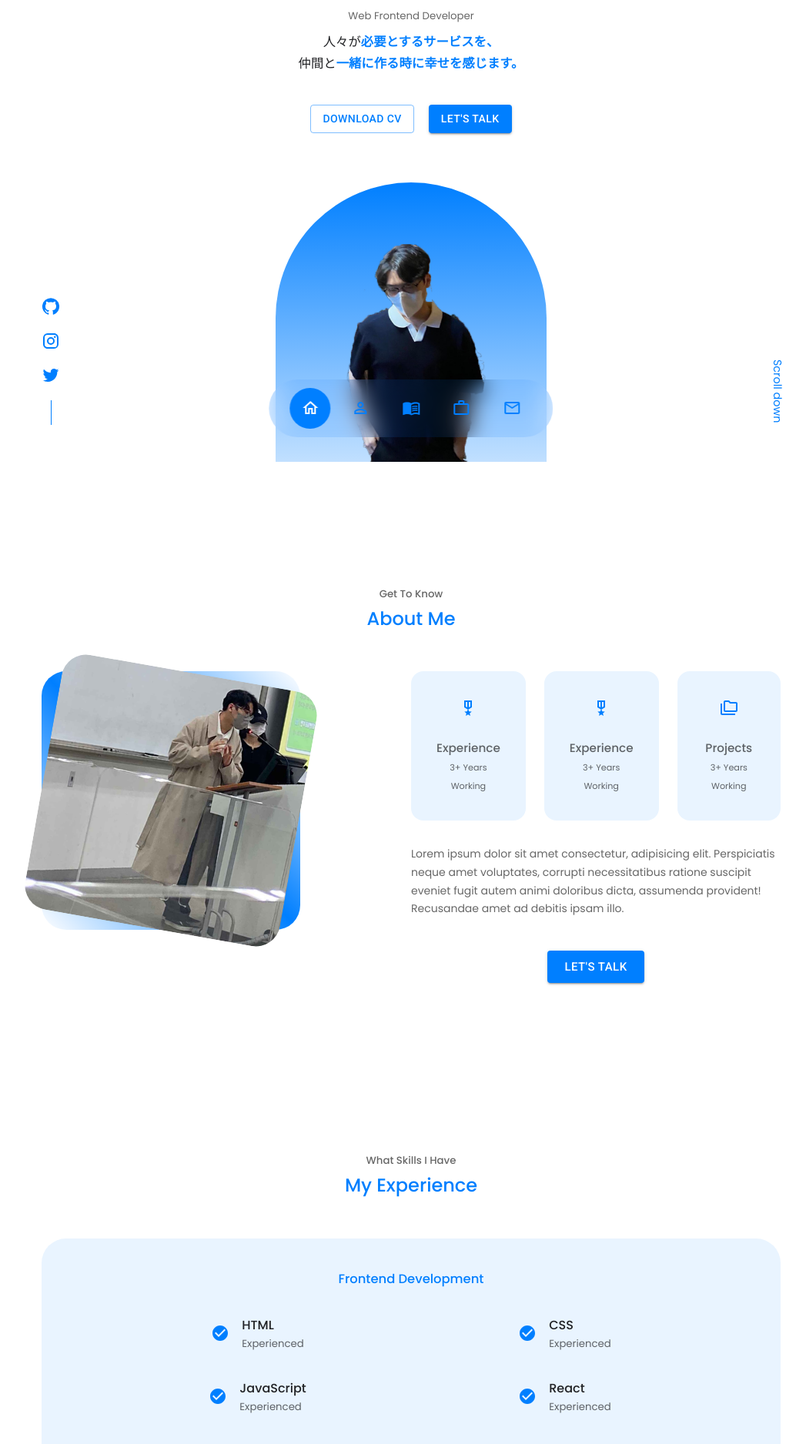
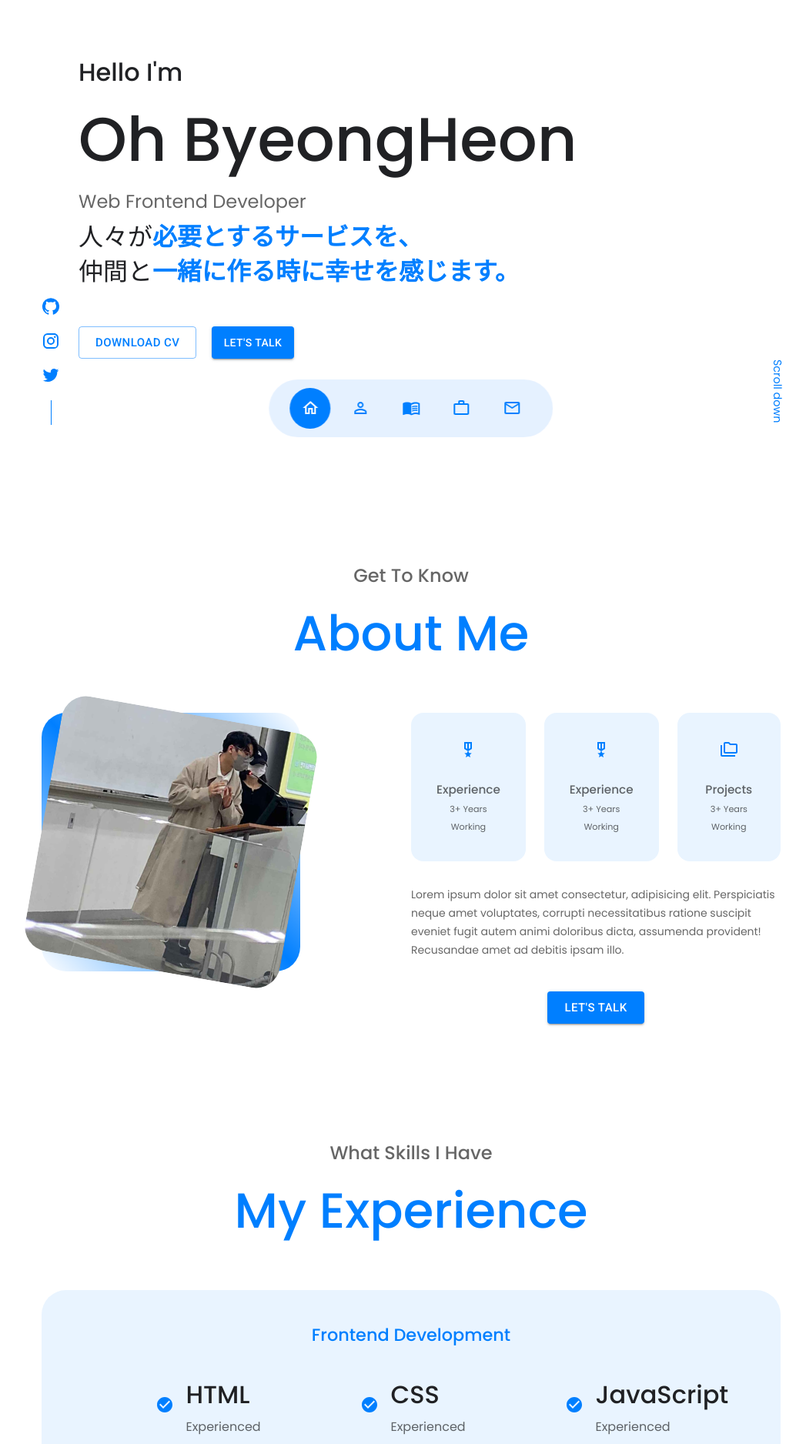
Before and after one commit to hi1004/portfolio, a React (Create React App) app: page / in a window 1280 px wide. Shown: the part 200-2076 px from the top of the page at 77% size, without its empty margins (106-1153 px from the left). Built offline with nearby package versions, Linux system fonts and the light colour scheme.

Commit message:
header layout & font-size & modify about

```diff
--- a/src/components/about/About.jsx
+++ b/src/components/about/About.jsx
@@ -25,7 +25,7 @@ const About = () => {
       <h5>Get To Know</h5>
       <h2>About Me</h2>
       <AboutContainer>
-        <AboutMe className={active ? 'active' : ''}>
+        <AboutMe>
           <AboutImg>
             <Img src={ME} alt="About Image" />
           </AboutImg>
--- a/src/components/about/AboutStyle.js
+++ b/src/components/about/AboutStyle.js
@@ -24,7 +24,7 @@ export const AboutContainer = styled(Container)`
   }
 `;
 export const AboutMe = styled.div`
-  width: 50%;
+  width: 100%;
   aspect-ratio: 1/1;
   border-radius: 2rem;
   transition: 1s;
@@ -37,10 +37,6 @@ export const AboutMe = styled.div`
   );
   display: grid;
   place-items: center;
-
-  &.active {
-    width: 100%;
-  }
 
   ${props => props.theme.device.desktop} {
     width: 50%;
--- a/src/components/experience/Experience.jsx
+++ b/src/components/experience/Experience.jsx
@@ -1,6 +1,6 @@
 import React from 'react';
 import CheckCircleIcon from '@mui/icons-material/CheckCircle';
-import { TextLight } from '../../styles/CommonSyle';
+
 import {
   ExperienceSection,
   ExperienceContainer,
@@ -8,6 +8,7 @@ import {
   Content,
   Details,
   IconBox,
+  styledTextLight as TextLight,
   Text,
 } from './ExperienceStyle';
 
@@ -70,7 +71,7 @@ const Experience = () => {
                 <CheckCircleIcon />
               </IconBox>
               <Text>
-                <h4>Node JS</h4>
+                <h4>Node</h4>
                 <TextLight>Experienced</TextLight>
               </Text>
             </Details>
--- a/src/components/experience/ExperienceStyle.js
+++ b/src/components/experience/ExperienceStyle.js
@@ -1,7 +1,9 @@
 import styled from 'styled-components';
-import { Container } from '../../styles/CommonSyle';
+import { Container, TextLight } from '../../styles/CommonSyle';
 
-export const ExperienceSection = styled.section``;
+export const ExperienceSection = styled.section`
+  height: calc(100vh - 90px);
+`;
 
 export const ExperienceContainer = styled(Container)`
   display: grid;
@@ -24,6 +26,7 @@ export const FrontEnd = styled.div`
   > h3 {
     text-align: center;
     margin-bottom: 2rem;
+    font-size: 1.4rem;
     color: ${props => props.theme.colors.primary};
   }
 
@@ -45,15 +48,25 @@ export const FrontEnd = styled.div`
 
 export const Content = styled.div`
   display: grid;
-  grid-template-columns: 1fr 1fr;
+  grid-template-columns: 1fr 1fr 1fr;
   row-gap: 2rem;
+  place-items: center;
+  ${props => props.theme.device.desktop} {
+    padding: 2rem;
+    grid-template-columns: 1fr 1fr;
+  }
+
+  ${props => props.theme.device.tablet} {
+    padding: 1rem;
+    grid-template-columns: 1fr;
+  }
 `;
 
 export const Details = styled.article`
   display: flex;
-  justify-content: center;
   align-items: center;
   gap: 1rem;
+  width: 50%;
 `;
 
 export const IconBox = styled.div`
@@ -61,4 +74,15 @@ export const IconBox = styled.div`
   color: ${props => props.theme.colors.primary};
 `;
 
-export const Text = styled.div``;
+export const Text = styled.div`
+  h4 {
+    font-size: 2rem;
+    ${props => props.theme.device.desktop} {
+      font-size: 1.5rem;
+    }
+  }
+`;
+
+export const styledTextLight = styled(TextLight)`
+  font-size: 1rem;
+`;
--- a/src/components/header/CTA.jsx
+++ b/src/components/header/CTA.jsx
@@ -6,7 +6,7 @@ const CV = '';
 const CTA = () => {
   return (
     <CtaContainer>
-      <DownloadCV href={CV} download variant="outlined">
+      <DownloadCV href={CV} download variant="outlined" size="large">
         Download CV
       </DownloadCV>
       <TalkButton
--- a/src/components/header/Header.jsx
+++ b/src/components/header/Header.jsx
@@ -48,9 +48,8 @@ const Header = ({ toggleTheme, themeMode }) => {
             人々が<PrimaryText>必要とするサービスを、</PrimaryText> <br />
             仲間と<PrimaryText>一緒に作る時に幸せを感じます。</PrimaryText>
           </h3>
+          <CTA />
         </TextContainer>
-
-        <CTA />
 
         <HeaderSocials />
 
--- a/src/components/header/HeaderSyle.js
+++ b/src/components/header/HeaderSyle.js
@@ -46,6 +46,51 @@ export const Logo = styled.img`
 `;
 
 export const ToggleButton = styled(Button)``;
+
+/* TEXT CONTAINER */
+export const TextContainer = styled.div`
+  display: flex;
+  flex-direction: column;
+  gap: 0.5rem;
+  margin-top: 10rem;
+  margin-left: 3rem;
+  line-height: 1.4;
+  h3 {
+    font-size: 2rem;
+  }
+  h1 {
+    font-size: 5rem;
+  }
+
+  ${props => props.theme.device.desktop} {
+    text-align: center;
+    margin-top: 0;
+    margin-left: 0;
+    h3 {
+      font-size: 1.17em;
+    }
+    h1 {
+      font-size: 2rem;
+    }
+  }
+`;
+
+/* CTA */
+export const CtaContainer = styled.div`
+  margin-top: 2.5rem;
+  display: flex;
+  gap: 1.2rem;
+
+  ${props => props.theme.device.desktop} {
+    justify-content: center;
+  }
+`;
+
+export const DownloadCV = styled(Button)``;
+
+export const TalkButton = styled(Button)``;
+
+/* IMAGE CONTAINER */
 export const ImageContainer = styled.div`
   background: linear-gradient(
     ${props => props.theme.colors.primary},
@@ -54,22 +99,26 @@ export const ImageContainer = styled.div`
   width: 22rem;
   height: 30rem;
   position: absolute;
-  left: 50%;
-  transform: translateX(-50%);
+  right: 50px;
+  bottom: 0;
   margin-top: 4rem;
   border-radius: 12rem 12rem 0 0;
   overflow: hidden;
   padding: 5rem 1.5rem 1.5rem 1.5rem;
+
+  @media screen and (max-width: 1440px) {
+    display: none;
+  }
+
+  ${props => props.theme.device.desktop} {
+    display: block;
+    left: 50%;
+    transform: translate(-50%);
+  }
 `;
 
 export const Image = styled.img``;
 
-export const TextContainer = styled.div`
-  display: flex;
-  flex-direction: column;
-  text-align: center;
-  gap: 0.5rem;
-`;
 /* HEADER SOCIAL */
 
 export const HeaderSocialsContainer = styled.div`
@@ -94,16 +143,3 @@ export const HeaderSocialsContainer = styled.div`
 `;
 
 export const IconBox = styled.a``;
-
-/* CTA */
-
-export const CtaContainer = styled.div`
-  margin-top: 2.5rem;
-  display: flex;
-  gap: 1.2rem;
-  justify-content: center;
-`;
-
-export const DownloadCV = styled(Button)``;
-
-export const TalkButton = styled(Button)``;
--- a/src/styles/CommonSyle.js
+++ b/src/styles/CommonSyle.js
@@ -15,7 +15,11 @@ export const Container = styled.div`
 `;
 
 export const TextLight = styled.h6`
+  font-size: 1.5rem;
   color: ${props => props.theme.colors.light};
+  ${props => props.theme.device.desktop} {
+    font-size: 0.83rem;
+  }
 `;
 
 export const PrimaryText = styled.span`
--- a/src/styles/GlobalStyle.js
+++ b/src/styles/GlobalStyle.js
@@ -47,16 +47,16 @@ const GlobalStyle = createGlobalStyle`
   h3 {
     font-size: 1.17em;
   }
-  h4 {
-    font-size: 1rem;
+  h5 {
+    font-size: 1.5rem;
   }
-  h5, h6 {
+  h6 {
     font-size: 0.83rem;
   }
 
   section {
     padding-top: 8rem;
-    height: calc(100vh - 90px);
+    /* height: calc(100vh - 90px); */
     display: flex;
     flex-direction: column;
     justify-content: center;
@@ -67,6 +67,7 @@ const GlobalStyle = createGlobalStyle`
     h2 {
       color: ${props => props.theme.colors.primary};
       margin-bottom: 3rem;
+      font-size: 4rem;
     }
 
     ${props => props.theme.device.desktop} {
@@ -76,6 +77,7 @@ const GlobalStyle = createGlobalStyle`
     ${props => props.theme.device.tablet} {
       h2 {
         margin-bottom: 2rem;
+        font-size: 3rem;
       }
     }
   }
```
